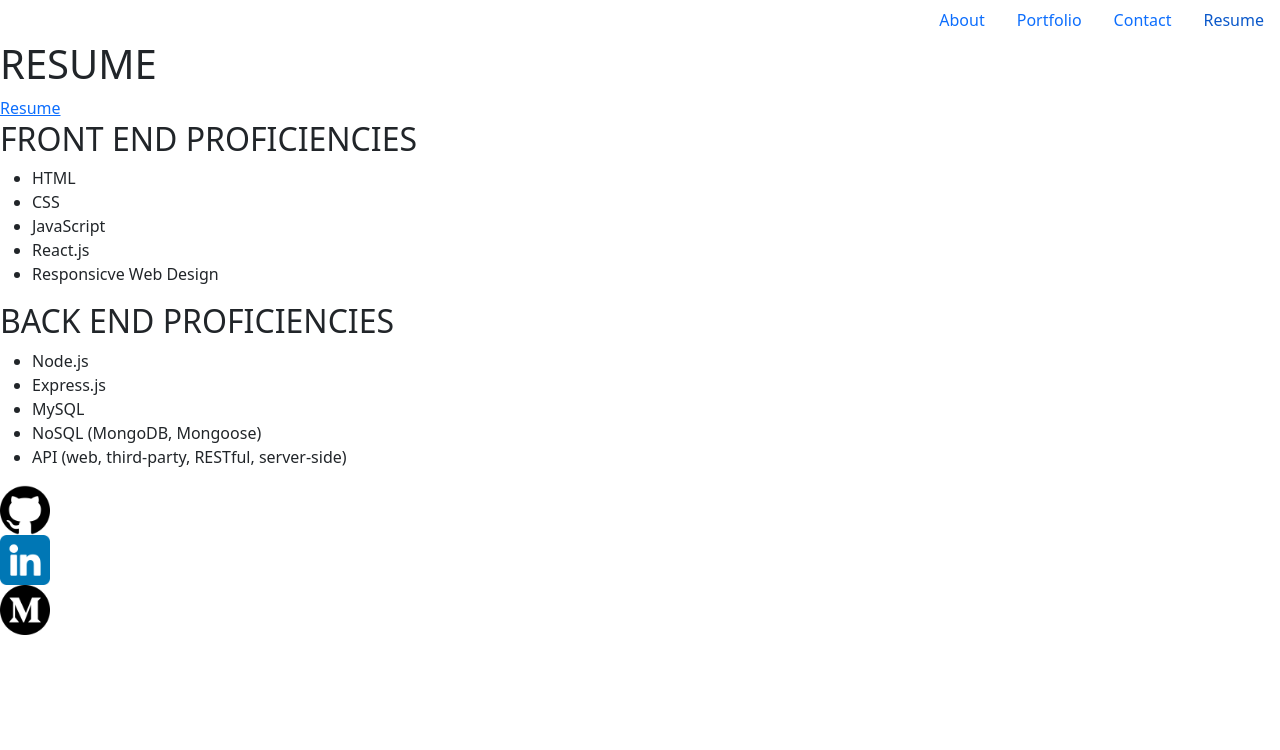
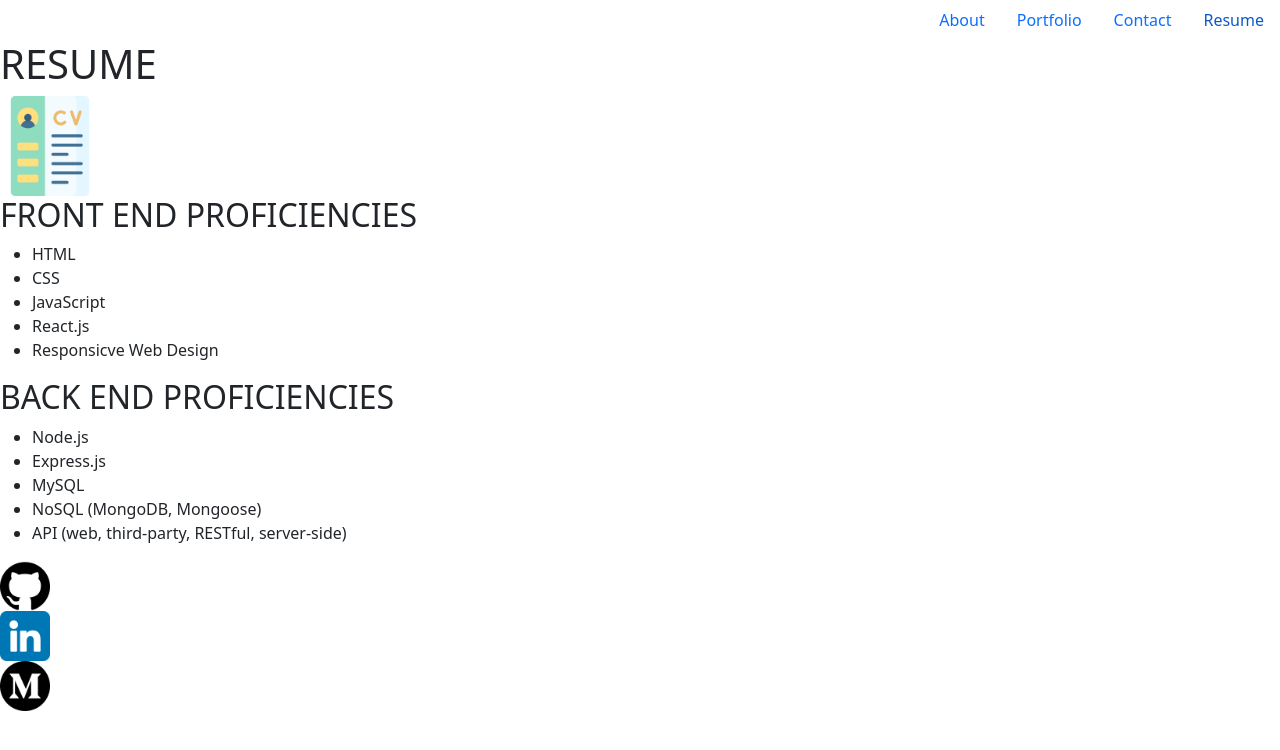
Before and after one commit to yingyliu/ying-react-portfolio, a React (Create React App) app: page / in a window 1280 px wide. Both pictures are taken after a click on the button "Resume". Shown: the top 750 px of the page. Built offline with nearby package versions, Linux system fonts and the light colour scheme.

Commit message:
change resume to icon style and edit to appropriate size

```diff
--- a/src/components/pages/Resume.js
+++ b/src/components/pages/Resume.js
@@ -1,14 +1,18 @@
 import React from 'react';
+import { Col } from 'react-bootstrap';
+import cvIcon from "../assets/images/cv-icon.png";
+import '../styles/Resume.css';
 
 function Resume() {
     return(
         <>
         <h1 className="resume">RESUME</h1>
-        <div class="resume-doc">
-            <a href="https://docs.google.com/document/d/1i7i2z1oRVMucqhT1F_uVyma6RKXBEateIcN1r1TGKOc/edit?usp=sharing" target="_blank">Resume</a>
+        <Col lg={6} md={12}>
+        <div className="row justify-content-center" id="resume-doc">
+            <a href="https://docs.google.com/document/d/1i7i2z1oRVMucqhT1F_uVyma6RKXBEateIcN1r1TGKOc/edit?usp=sharing" target="_blank"><img src={cvIcon} alt="cv-icon" className="cv-icon"/></a>
         </div>
-        <div class="resume-content">
-            <h2 class="resume">FRONT END PROFICIENCIES</h2>
+        <div className="resume-content">
+            <h2 className="resume">FRONT END PROFICIENCIES</h2>
             <ul>
                 <li>
                     HTML
@@ -29,7 +33,7 @@ function Resume() {
 
 
 
-            <h2 class="resume">BACK END PROFICIENCIES</h2>
+            <h2 className="resume">BACK END PROFICIENCIES</h2>
             <ul>
                 <li>
                     Node.js
@@ -48,7 +52,10 @@ function Resume() {
                 </li>
             </ul>
 
+
+
         </div>
+        </Col>
         </>
     )
 }
--- /dev/null
+++ b/src/components/styles/Resume.css
@@ -0,0 +1,3 @@
+.cv-icon {
+    width: 100px;
+}
```
Also changed, not shown: src/components/assets/images/cv-icon.png (added).
